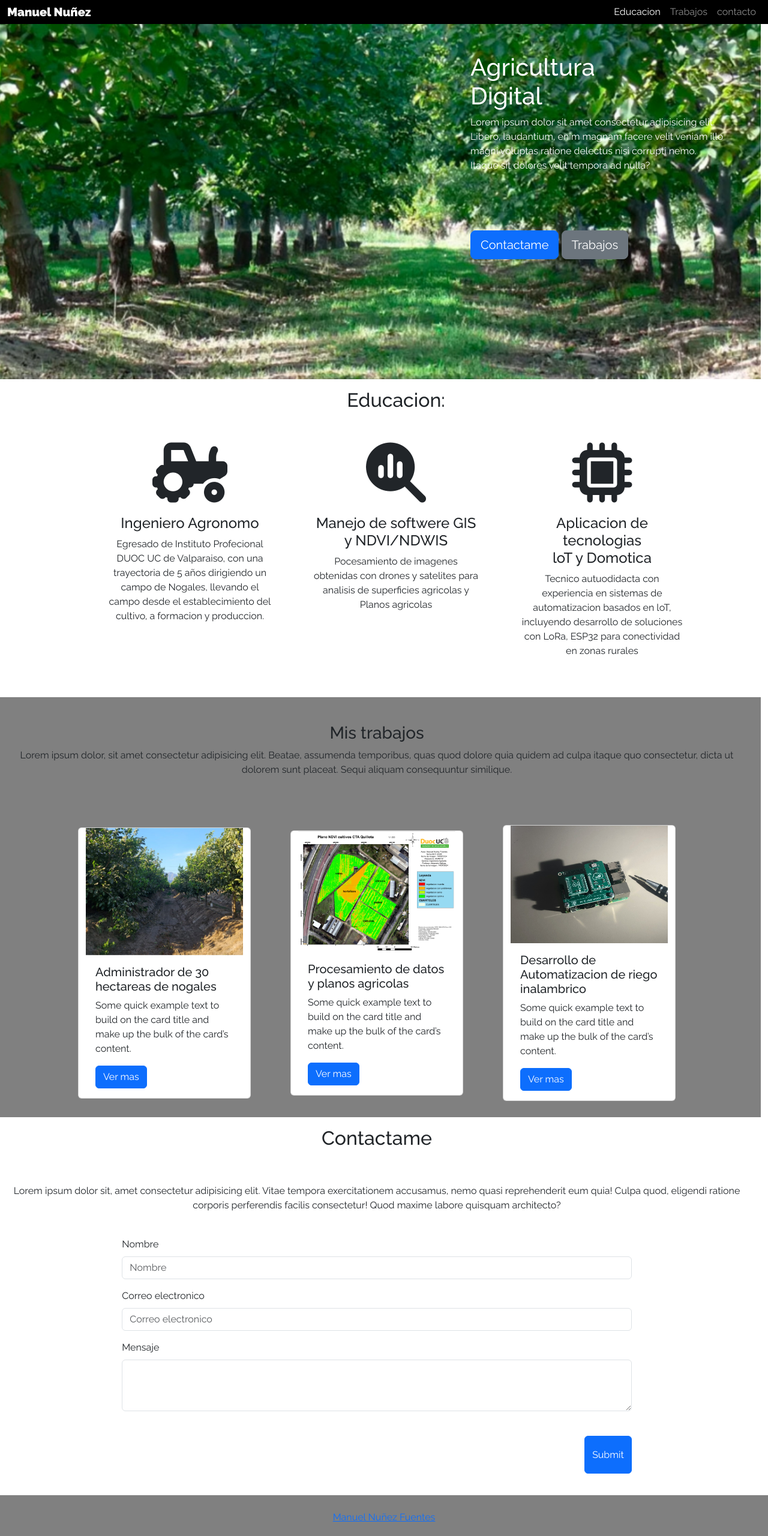
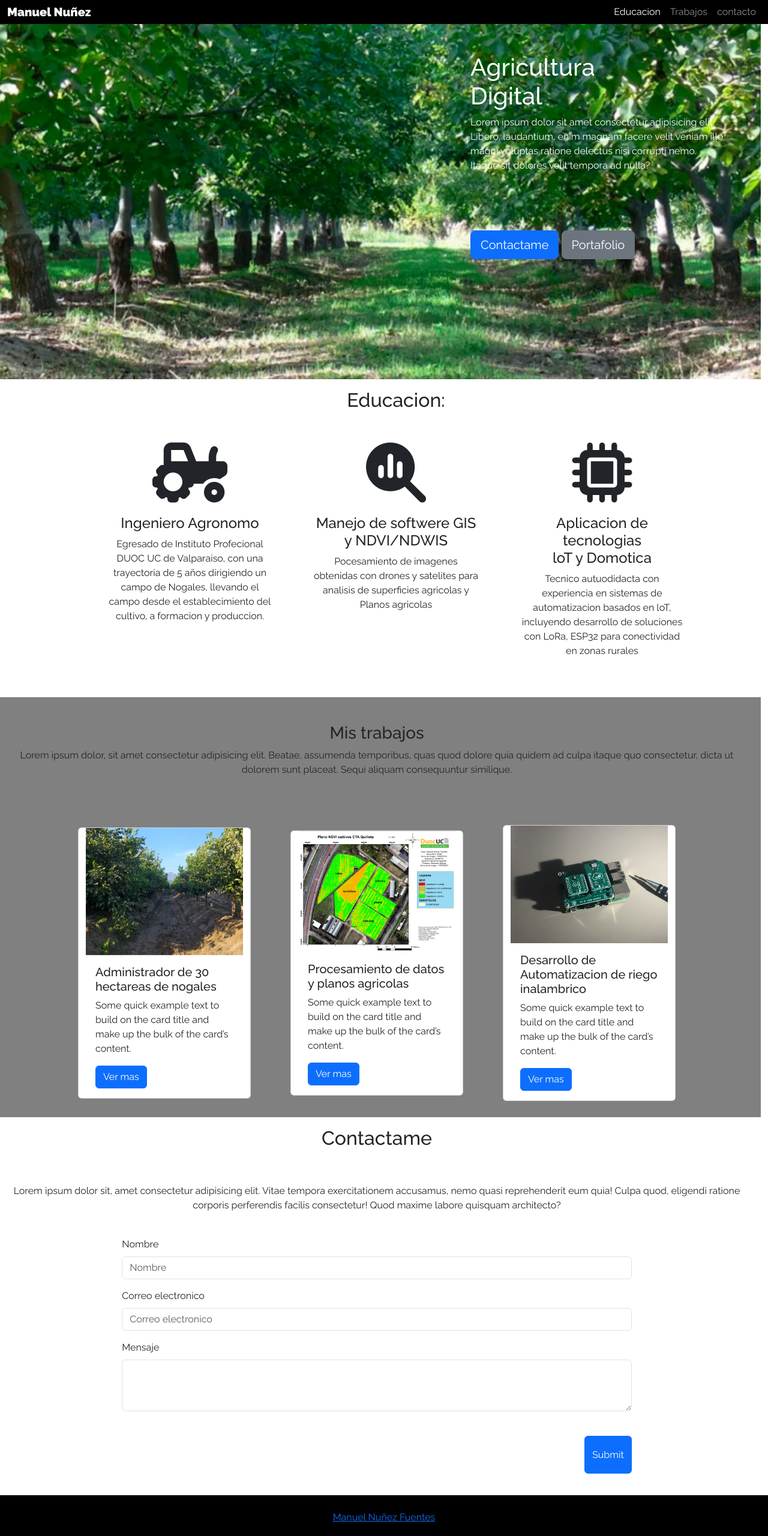
Before and after one commit to Flerixflex/Flerixflex.gihub.io, a plain HTML site: page index.html in a window 1280 px wide. Shown: the top 2560 px of the page at 60% size. Drawn offline with nearby package versions, Linux system fonts and the light colour scheme.

Commit message:
trabajo terminado

```diff
--- a/asset/css/style.css
+++ b/asset/css/style.css
@@ -110,7 +110,8 @@ footer {
     width: 100%;
     height: 70px;
     text-align: center;
-    background-color: gray;
+    background-color: black
+
 }
 footer p {
     margin: 20px;
--- a/index.html
+++ b/index.html
@@ -42,7 +42,7 @@
     </div>
     <div class="caja">
        <button type="button" class="btn btn-primary btn-lg">Contactame</button>
-      <button type="button" class="btn btn-secondary btn-lg">Trabajos</button>
+      <a class="btn btn-secondary btn-lg" href="./POTAFOLIO.HTML" role="button">Portafolio</a>
     </div>
 
 </main>
```
Also changed, not shown: 1 other file.
